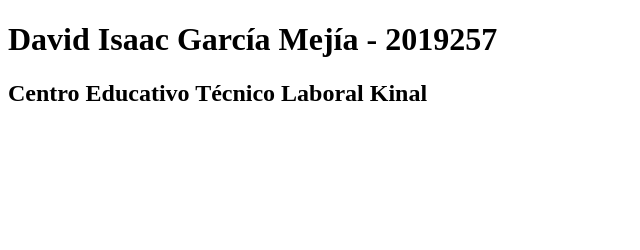
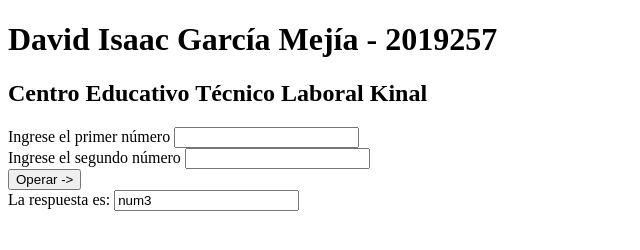
Before and after one commit to dgarcia2019257/IN5B-V, a plain HTML site: page Index.html in a window 1280 px wide. Shown: the whole page, without its empty margins (0-640 px from the left). Drawn offline with Linux system fonts and the light colour scheme.

Commit message:
Se hizo función para sumar dos números en script

```diff
--- a/Index.html
+++ b/Index.html
@@ -8,5 +8,29 @@
 <body>
     <h1>David Isaac García Mejía - 2019257</h1>
     <h2>Centro Educativo Técnico Laboral Kinal</h2>
+
+<form>
+    <label for="number1">Ingrese el primer número</label>
+    <input type="text"  id="num1"><br>
+    <label for="number2">Ingrese el segundo número</label>
+    <input type="text"  id="num2"><br>
+    <input type="button" onclick="suma()" value="Operar ->"><br>
+    <label for="resultado">La respuesta es:</label>
+    <input type="text"  value="num3"><br>
+</form>
+
+<script>
+    var n1, n2, result;
+
+    function suma(){
+        n1 = num1.value * 1;
+        n2 = num2.value * 1;
+        result = n1 + n2 ;
+        num3.value = result;
+    }
+
+
+</script>
+
 </body>
 </html>
```
